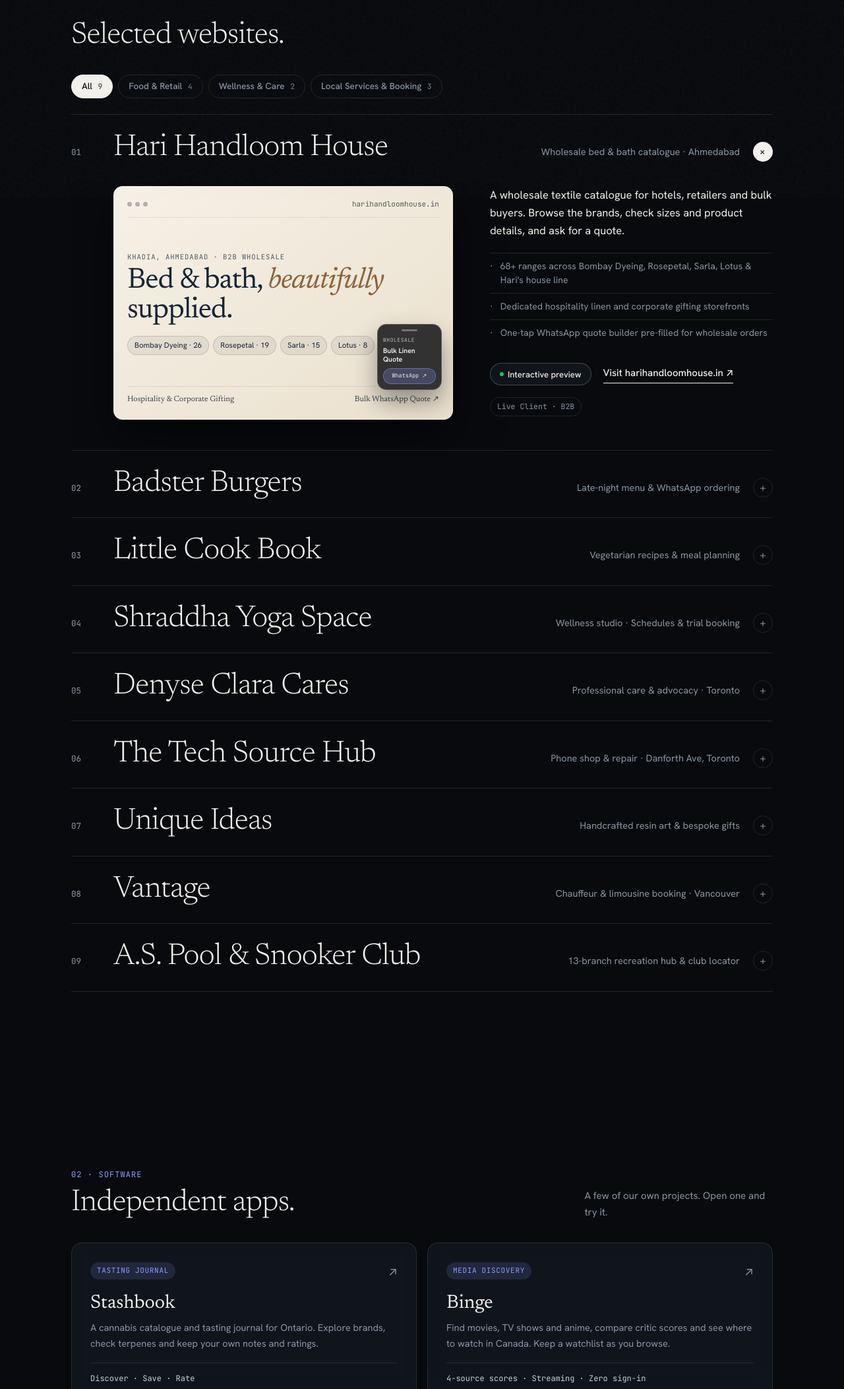
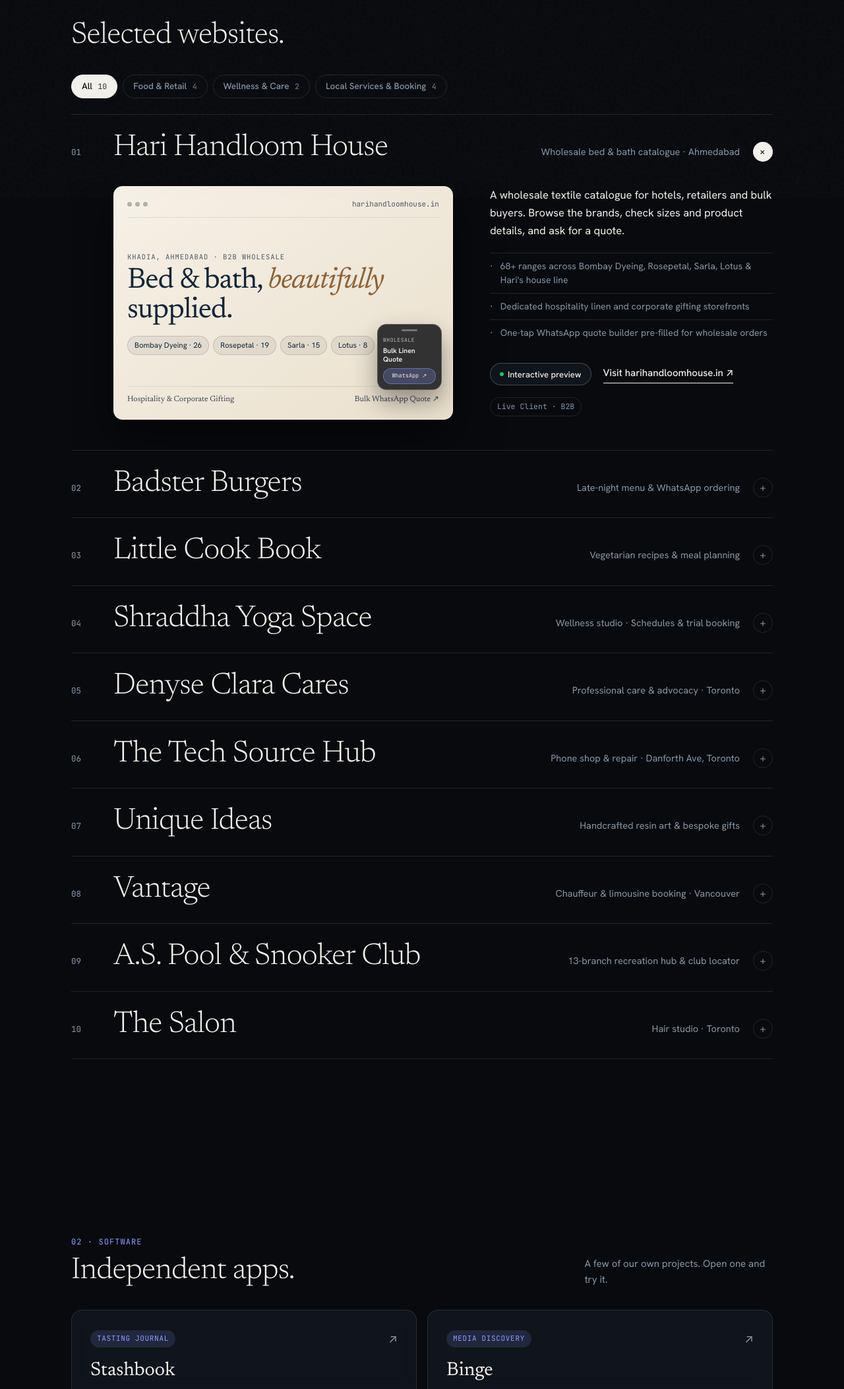
Before and after one commit to loganxaaryan-a11y/sauce-studio, a plain HTML site: page index.html in a window 1280 px wide. Shown: the part 500-2605 px from the top of the page at 66% size. Drawn offline with Linux system fonts and the light colour scheme.

Commit message:
Add The Salon as the tenth selected website

```diff
--- a/index.html
+++ b/index.html
@@ -633,6 +633,11 @@ h2 {
   font-family: var(--serif);
 }
 .p-hari .plate-title em { color: #8c6239; font-style: italic; }
+.p-salon {
+  background: linear-gradient(125deg, #f4f4f2, #d9d8d2);
+  color: #242421;
+  font-family: var(--serif);
+}
 .p-cookbook {
   background: linear-gradient(145deg, #fbf8f1, #f1e3cd);
   color: #553426;
@@ -1318,10 +1323,10 @@ footer {
       </div>
 
       <div class="filter-bar" role="group" aria-label="Filter projects by industry">
-        <button type="button" class="filter-pill active" data-filter="all">All <span class="cnt">9</span></button>
+        <button type="button" class="filter-pill active" data-filter="all">All <span class="cnt">10</span></button>
         <button type="button" class="filter-pill" data-filter="food-retail">Food &amp; Retail <span class="cnt">4</span></button>
         <button type="button" class="filter-pill" data-filter="wellness-care">Wellness &amp; Care <span class="cnt">2</span></button>
-        <button type="button" class="filter-pill" data-filter="services-booking">Local Services &amp; Booking <span class="cnt">3</span></button>
+        <button type="button" class="filter-pill" data-filter="services-booking">Local Services &amp; Booking <span class="cnt">4</span></button>
       </div>
 
       <div class="rows" id="work-rows">
@@ -1654,6 +1659,33 @@ footer {
           </div></div></div>
         </div>
 
+        <div class="row" data-cat="services-booking" id="the-salon">
+          <button type="button" class="row-trigger" aria-expanded="false" aria-controls="salon-panel">
+            <span class="idx">10</span>
+            <span class="t">The Salon</span>
+            <span class="k">Hair studio · Toronto</span>
+            <span class="chev" aria-hidden="true">+</span>
+          </button>
+          <div class="panel" id="salon-panel"><div><div class="body">
+            <div class="plate p-salon tilt-plate" role="button" tabindex="0" data-preview-title="The Salon" data-preview-url="https://loganxaaryan-a11y.github.io/laymon-hair-salon/" data-preview-type="a booking or service platform" aria-label="Preview The Salon">
+              <div class="plate-bar"><span class="plate-dots" aria-hidden="true"><span></span><span></span><span></span></span><span>Toronto · Hair studio</span></div>
+              <div class="plate-main">
+                <div class="plate-eyebrow">By appointment</div>
+                <p class="plate-title">The <em>Salon.</em></p>
+                <div class="plate-chips"><span class="plate-chip">Cuts</span><span class="plate-chip">Colour</span><span class="plate-chip">Texture</span></div>
+              </div>
+              <div class="plate-foot"><span>Service menu</span><span>Appointment enquiry &#8599;</span></div>
+            </div>
+            <div class="txt">
+              <p>A Toronto hair studio concept. Browse cuts, balayage and braids, then enquire about an appointment.</p>
+              <div class="visit-row">
+                <button type="button" class="preview-btn" data-preview-title="The Salon" data-preview-url="https://loganxaaryan-a11y.github.io/laymon-hair-salon/" data-preview-type="a booking or service platform"><span class="plate-live-dot" aria-hidden="true"></span> Interactive preview</button>
+                <a class="visit" href="https://loganxaaryan-a11y.github.io/laymon-hair-salon/" target="_blank" rel="noopener noreferrer">Visit The Salon &#8599;</a>
+              </div>
+            </div>
+          </div></div></div>
+        </div>
+
       </div>
     </div>
   </section>
```
